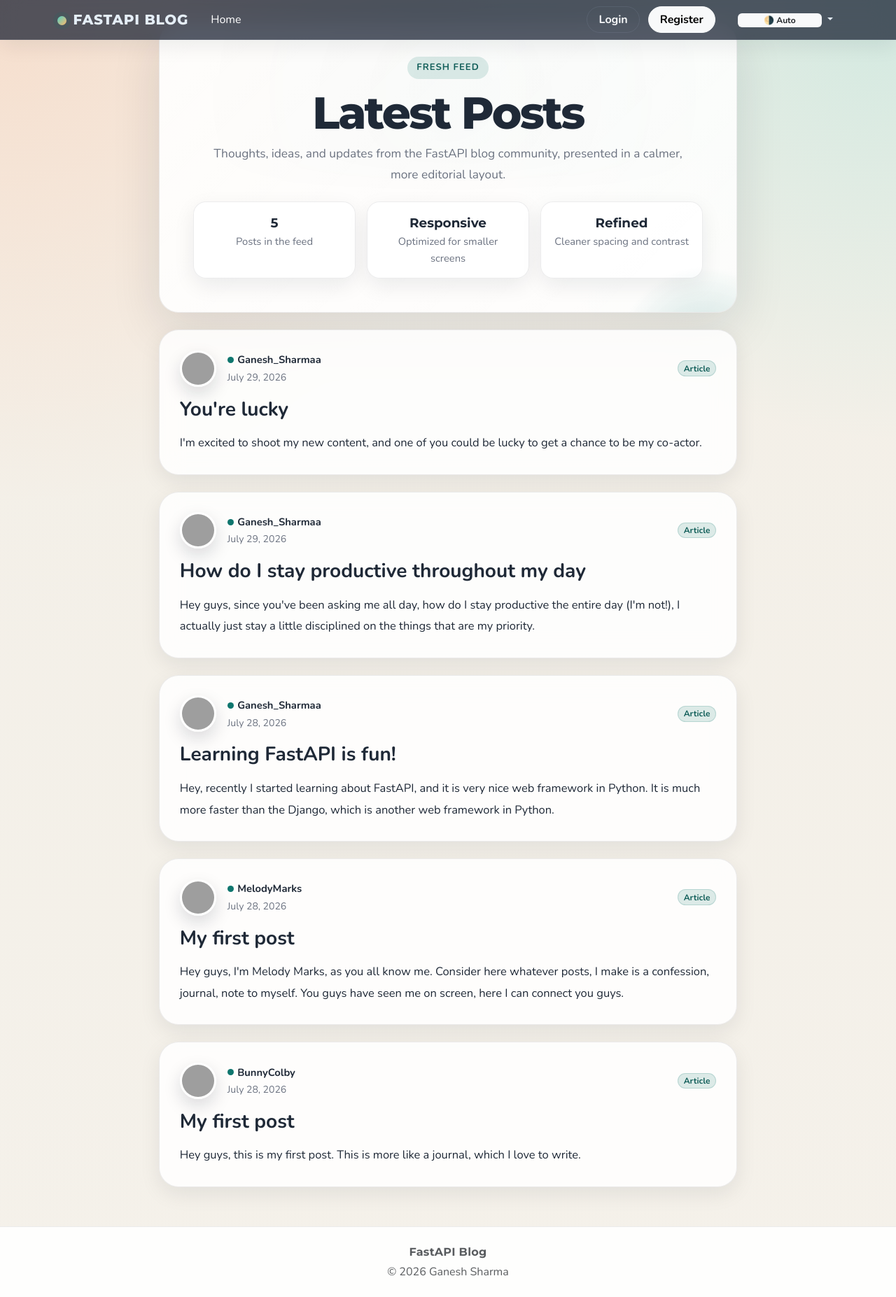
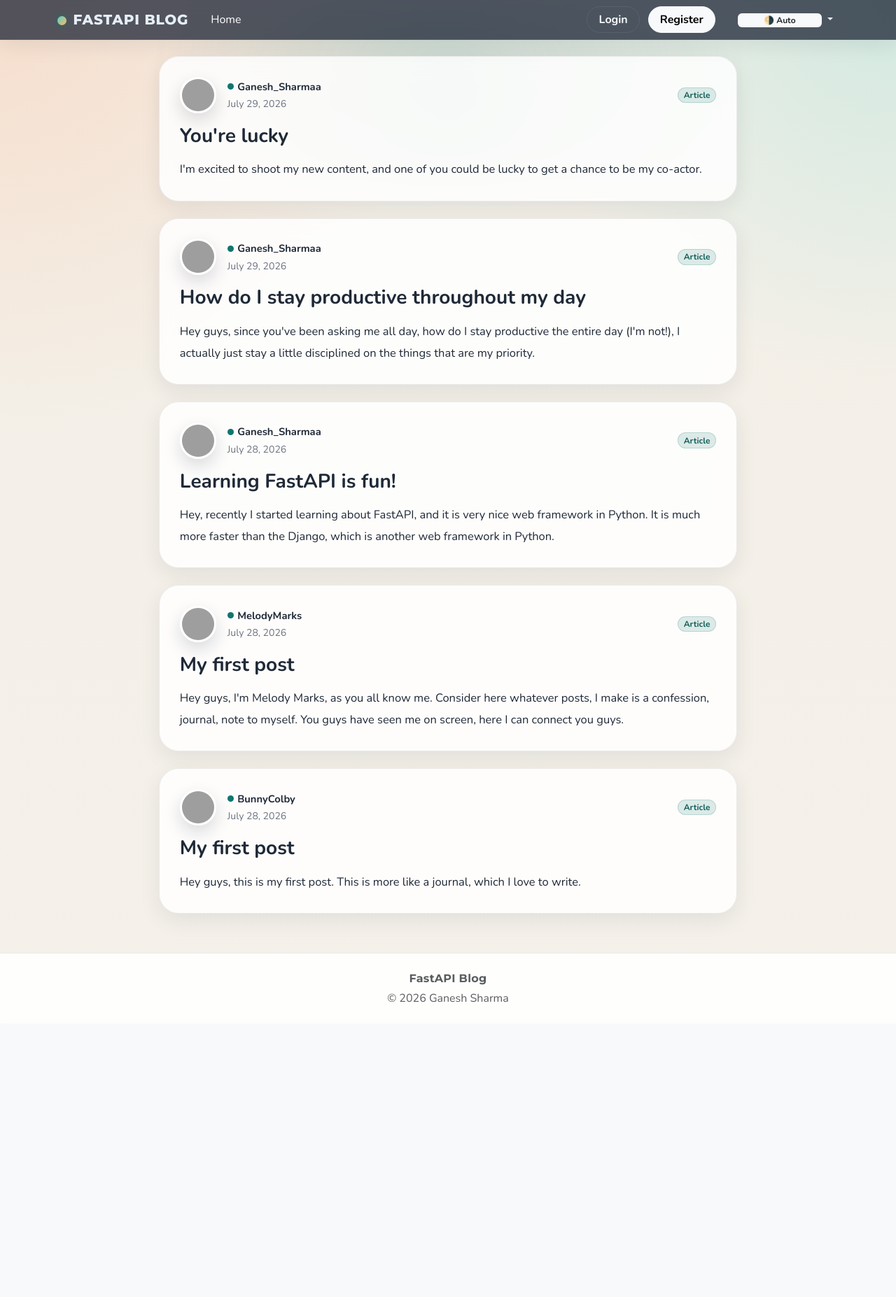
Before and after one commit to GaneshSharmaa/Blog-Platform, a FastAPI app: page / in a window 1280 px wide. Shown: the whole page at 70% size. After the commit the page ends 1433 px from the top, so only its background shows below. Run offline with FastAPI, Linux system fonts and the light colour scheme; data comes from the database, SQL or seed files in the repository; parts of the project's set-up code (start-up, migrations or seed data) failed here and were passed over; grey boxes are pictures that could not be loaded.

Commit message:
Remove hero section from home template for a cleaner layout

```diff
--- a/static/css/main.css
+++ b/static/css/main.css
@@ -36,6 +36,7 @@ html {
 body {
     min-height: 100vh;
     display: flex;
+    padding-top: 3rem;
     flex-direction: column;
     font-family: "Nunito", "Montserrat", system-ui, sans-serif;
     color: var(--app-text);
--- a/templates/home.html
+++ b/templates/home.html
@@ -1,26 +1,6 @@
 {% extends "layout.html" %}
 
 {% block content %}
-<section class="hero-section text-center">
-    <div class="hero-eyebrow">Fresh feed</div>
-    <h1 class="hero-title">Latest Posts</h1>
-    <p class="hero-subtitle">Thoughts, ideas, and updates from the FastAPI blog community, presented in a calmer, more editorial layout.</p>
-    <div class="hero-stats">
-        <div class="stat-pill">
-            <strong>{{ posts|length }}</strong>
-            <span>Posts in the feed</span>
-        </div>
-        <div class="stat-pill">
-            <strong>Responsive</strong>
-            <span>Optimized for smaller screens</span>
-        </div>
-        <div class="stat-pill">
-            <strong>Refined</strong>
-            <span>Cleaner spacing and contrast</span>
-        </div>
-    </div>
-</section>
-
 {% for post in posts %}
 <article class="content-section">
     <div class="post-header d-flex align-items-center justify-content-between flex-wrap gap-3 mb-3">
```
